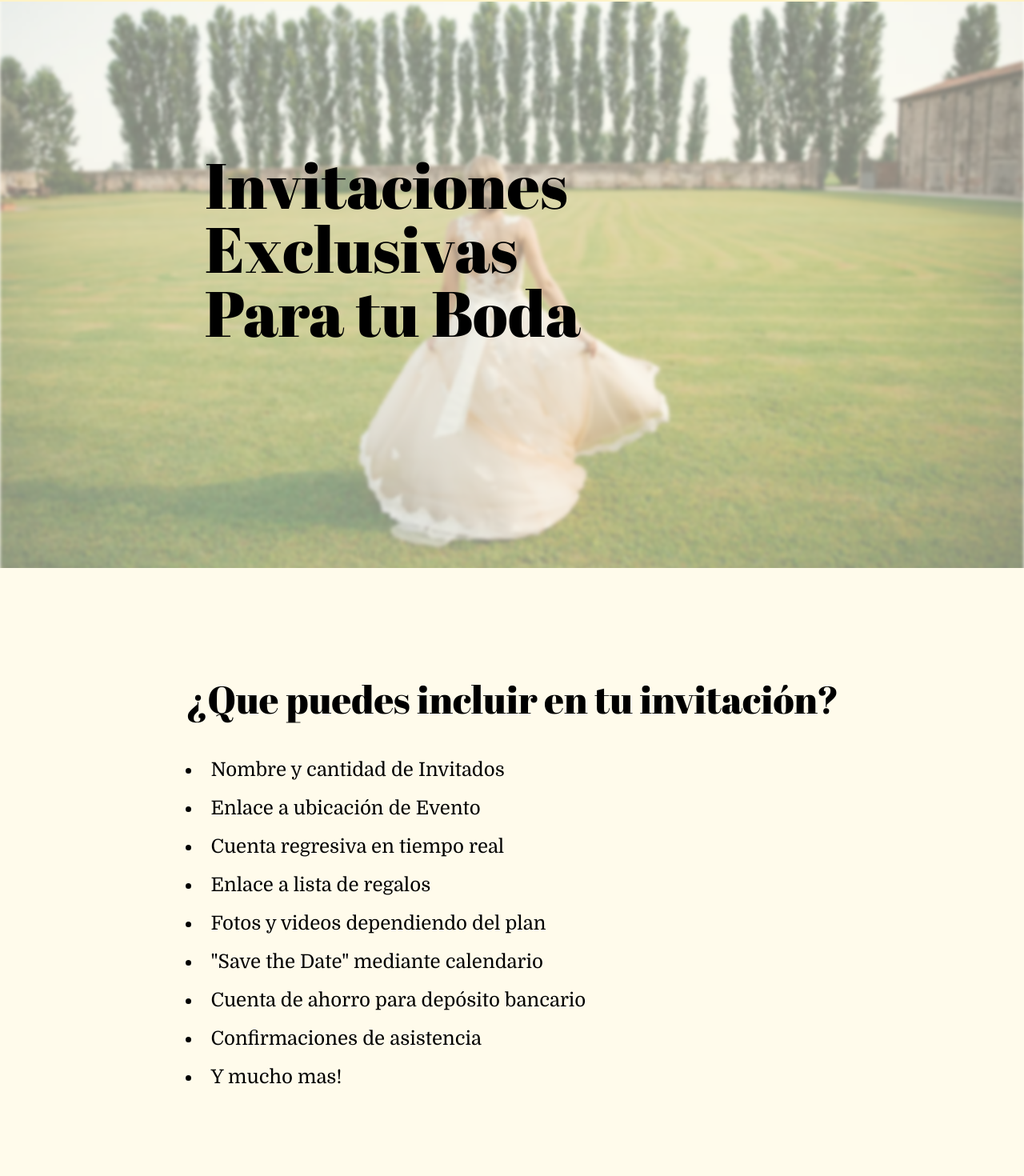
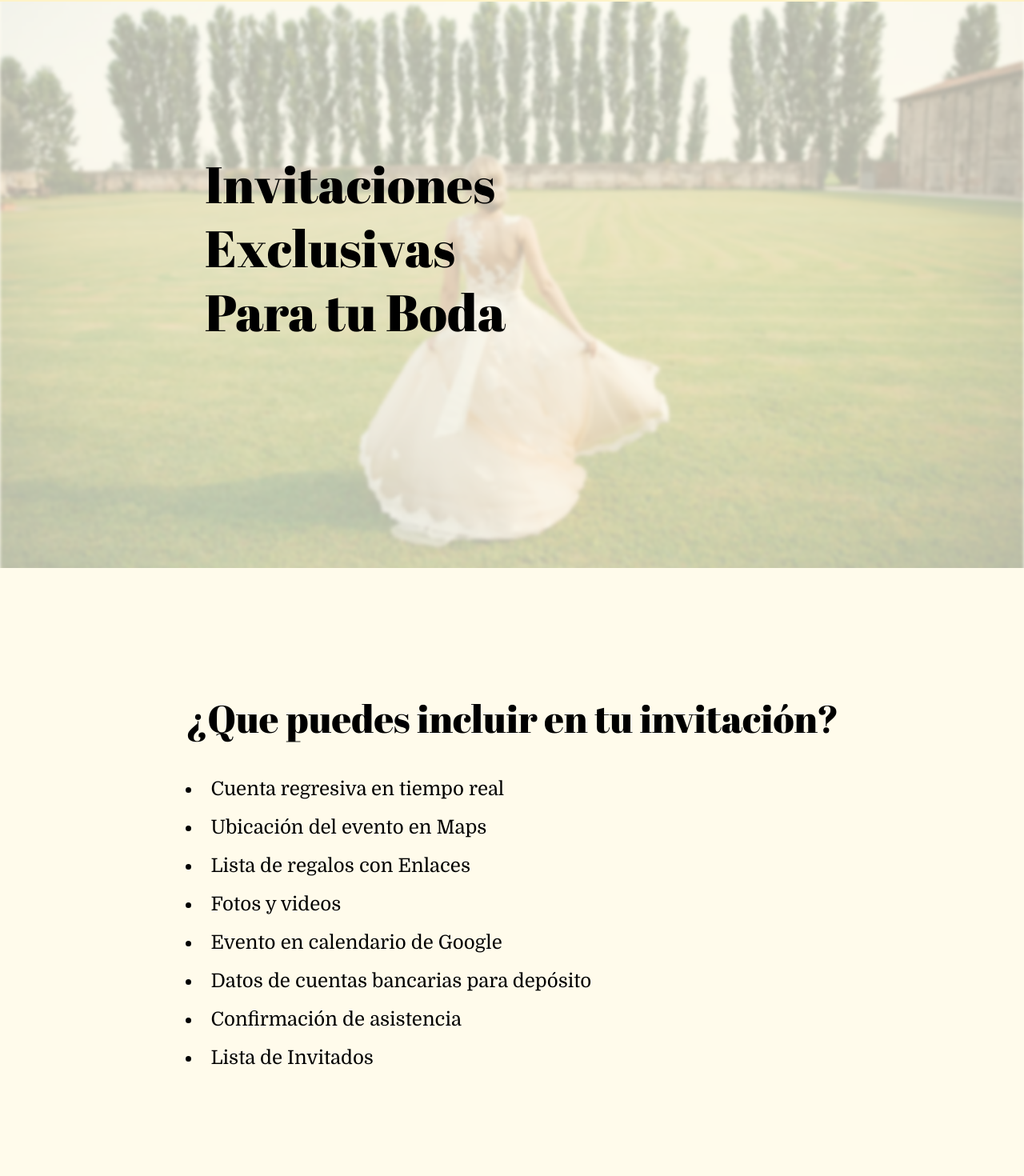
Before and after one commit to brihanPenayo/invitaciones-landing, a React (Vite) app: page / in a window 1280 px wide. Shown: the part 90-1560 px from the top of the page at 80% size. Built offline with nearby package versions, Linux system fonts and the light colour scheme.

Commit message:
Corrigiendo seccion personalizada y agregando seccion Contact

```diff
--- a/components/LoopEfect.jsx
+++ b/components/LoopEfect.jsx
@@ -23,7 +23,7 @@ const LoopEfect = ({ loopData, interval, isText, isImage }) => {
 
     return (
         <>
-            {isVisible && isText && <Flip bottom cascade><span className="font-display text-[10vmin] text-loop__text">{loopData[currentIndex]}</span></Flip>}
+            {isVisible && isText && <Flip bottom cascade><span className="font-display text-[8vmin] text-loop__text">{loopData[currentIndex]}</span></Flip>}
             {isVisible && isImage && <Fade bottom><img id='pexels__bg' src={loopData[currentIndex]} className='blur-[2px] text-loop__text top-0 absolute -z-10' alt={`Imagen de fondo numero ${currentIndex + 1}`} /></Fade>}
         </>
     );
--- a/components/Options/Options.jsx
+++ b/components/Options/Options.jsx
@@ -1,22 +1,21 @@
-import React from 'react'
+import React from 'react';
 import Fade from 'react-reveal/Fade';
 
 export const Options = () => {
     const OPTIONS =
         [
-            "Nombre y cantidad de Invitados",
-            "Enlace a ubicación de Evento",
             "Cuenta regresiva en tiempo real",
-            "Enlace a lista de regalos",
-            "Fotos y videos dependiendo del plan",
-            '"Save the Date" mediante calendario',
-            "Cuenta de ahorro para depósito bancario",
-            "Confirmaciones de asistencia",
-            "Y mucho mas!"
+            "Ubicación del evento en Maps",
+            "Lista de regalos con Enlaces",
+            "Fotos y videos",
+            'Evento en calendario de Google',
+            "Datos de cuentas bancarias para depósito",
+            "Confirmación de asistencia",
+            "Lista de Invitados"
         ]
 
     return (
-        <Fade bottom cascade big collapse >
+        <Fade bottom cascade collapse >
             <ul className='list-disc list-inside'>
                 {OPTIONS.map((opt, index) => (
                     <li className='font-body cursor-pointer text-2xl leading-[3rem]' key={index}>{opt}</li>
--- /dev/null
+++ b/pages/Contact.jsx
@@ -0,0 +1,9 @@
+import React from 'react'
+
+export const Contact = () => {
+    return (
+        <section>
+            <h1>Contact</h1>
+        </section>
+    )
+}
--- a/pages/Home.jsx
+++ b/pages/Home.jsx
@@ -25,9 +25,9 @@ const Home = () => {
     }, []);
 
     return (
-        <section className='w-full overflow-hidden z-[0] relative bg-fixex min-h-screen grid place-items-center place-content-center before:content-[""] before:h-full before:w-full before:-z-[8] before:absolute before:bg-amber-50 before:opacity-50'>
+        <section className='w-full overflow-hidden z-[0] relative bg-fixex min-h-screen grid place-items-center place-content-center before:content-[""] before:h-full before:w-full before:-z-[8] before:absolute before:bg-amber-50 before:opacity-70'>
             <LoopEfect loopData={IMAGES} isImage={true} interval={interval} />
-            <div id="parallax__txt" className='sm:w-[768px] w-[400px] h-full font-display sm:leading-[5rem] text-[10vmin]'>
+            <div id="parallax__txt" className='sm:w-[768px] w-[400px] h-full font-display sm:leading-[5rem] text-[8vmin]'>
                 <Fade bottom cascade collapse >
                     <h1>Invitaciones</h1>
                     <h1>Exclusivas</h1>
--- a/src/App.jsx
+++ b/src/App.jsx
@@ -2,6 +2,7 @@ import './index.css'
 import Home from '../pages/Home'
 import { Personalization } from '../pages/Personalization'
 import { Header } from '../components/Header/Header'
+import { Contact } from '../pages/Contact'
 function App() {
 
   return (
@@ -9,6 +10,7 @@ function App() {
       <Header />
       <Home />
       <Personalization />
+      <Contact/>
     </>
   )
 }
```
